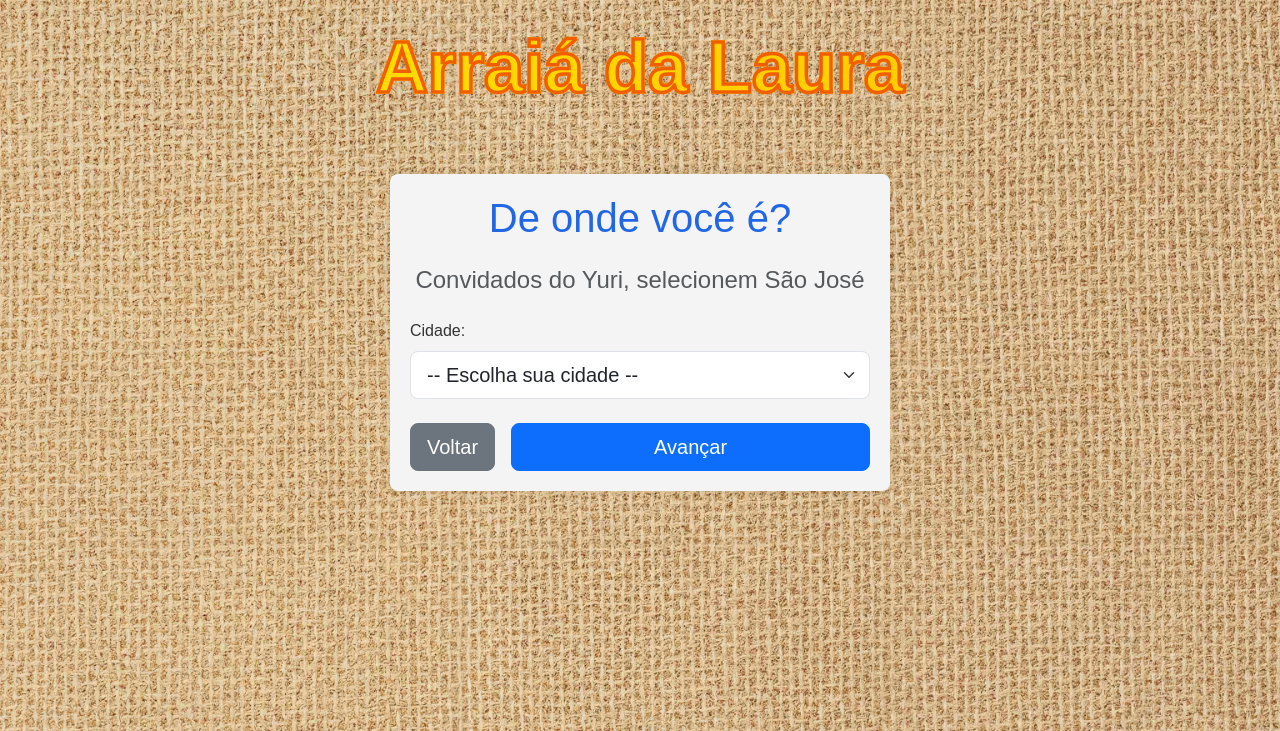
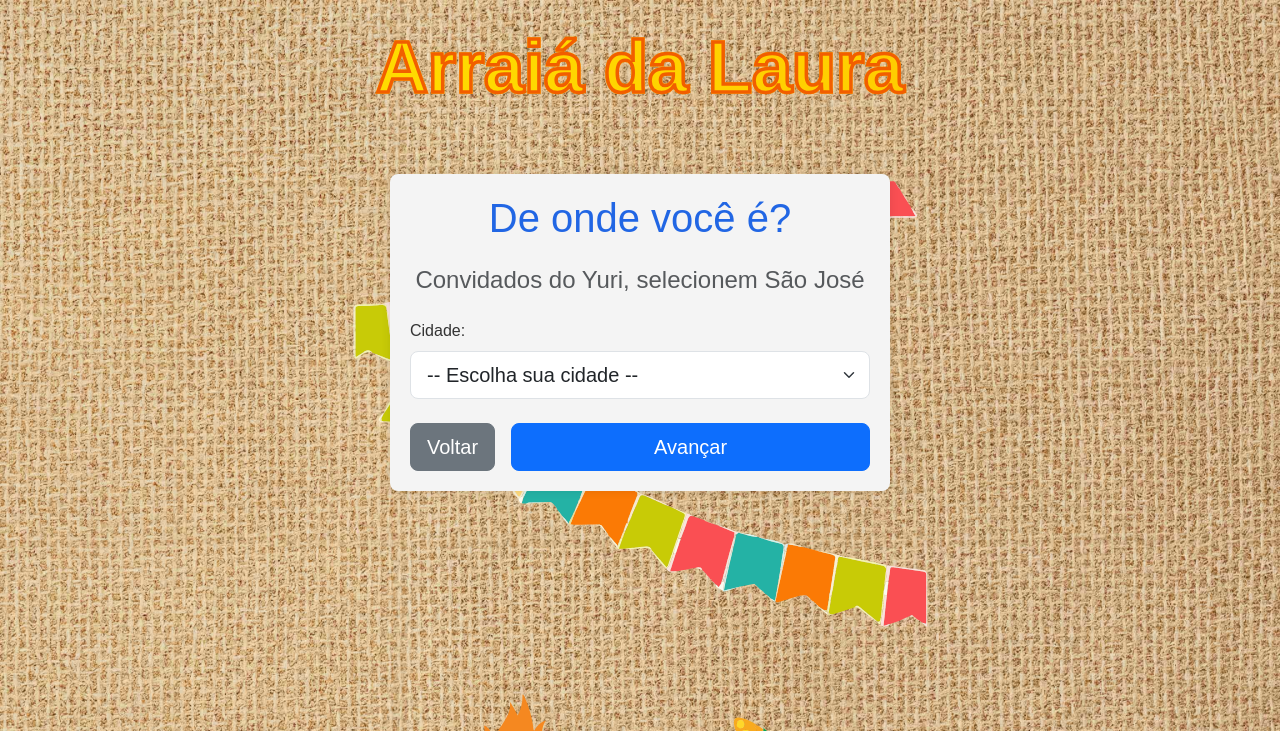
Before and after one commit to yurigalindo/site_festa_junina, a Python web app: template templates/city_selection.html in a window 1280 px wide. Shown: the top 731 px of the page. Run offline with Jinja, Linux system fonts and the light colour scheme; the template is opened without the code that fills it, so the values that code supplies are empty.

Commit message:
added svgs

```diff
--- a/static/style.css
+++ b/static/style.css
@@ -4,9 +4,26 @@ body {
     font-family: sans-serif;
     margin: 20px;
     background-color: rgb(219, 152, 76); /* Common background color */
-    background-image: url("images/abstract-texture-background-progressive.jpg"); /* Added background image */
-    background-size: cover; /* Ensure the background covers the entire page */
-    background-repeat: no-repeat; /* Prevent the image from repeating */
+    background-image:
+        url("images/bandeirinhas_center.svg"), /* Corrected filename, Centered SVG, topmost */
+        url("images/fogueira.svg"),            /* Fogueira SVG */
+        url("images/milho.svg"),               /* Milho SVG */
+        url("images/abstract-texture-background-progressive.jpg"); /* Existing background image */
+    background-size:
+        600px auto,     /* bandeirinhas_center.svg: width 600px, height auto */
+        100px auto,     /* fogueira.svg: width 100px, height auto */
+        100px auto,     /* milho.svg: width 100px, height auto */
+        cover;          /* abstract-texture-background-progressive.jpg: cover */
+    background-repeat:
+        no-repeat,      /* bandeirinhas_center.svg */
+        no-repeat,      /* fogueira.svg */
+        no-repeat,      /* milho.svg */
+        no-repeat;      /* abstract-texture-background-progressive.jpg */
+    background-position:
+        center center,                       /* bandeirinhas_center.svg */
+        calc(50% - 125px) bottom,            /* fogueira.svg: 50% (center) - 200px, at bottom */
+        calc(50% + 125px) bottom,            /* milho.svg: 50% (center) + 200px, at bottom */
+        center center;                       /* abstract-texture-background-progressive.jpg */
     background-attachment: fixed; /* Keep the background fixed during scroll */
     color: #333; /* Common text color */
     text-align: center; /* Common text alignment */
```
Also changed, not shown: static/images/bandeirinhas_center.svg (added), static/images/fogueira.svg (added), static/images/milho.svg (added), static/images/title.svg (added).
